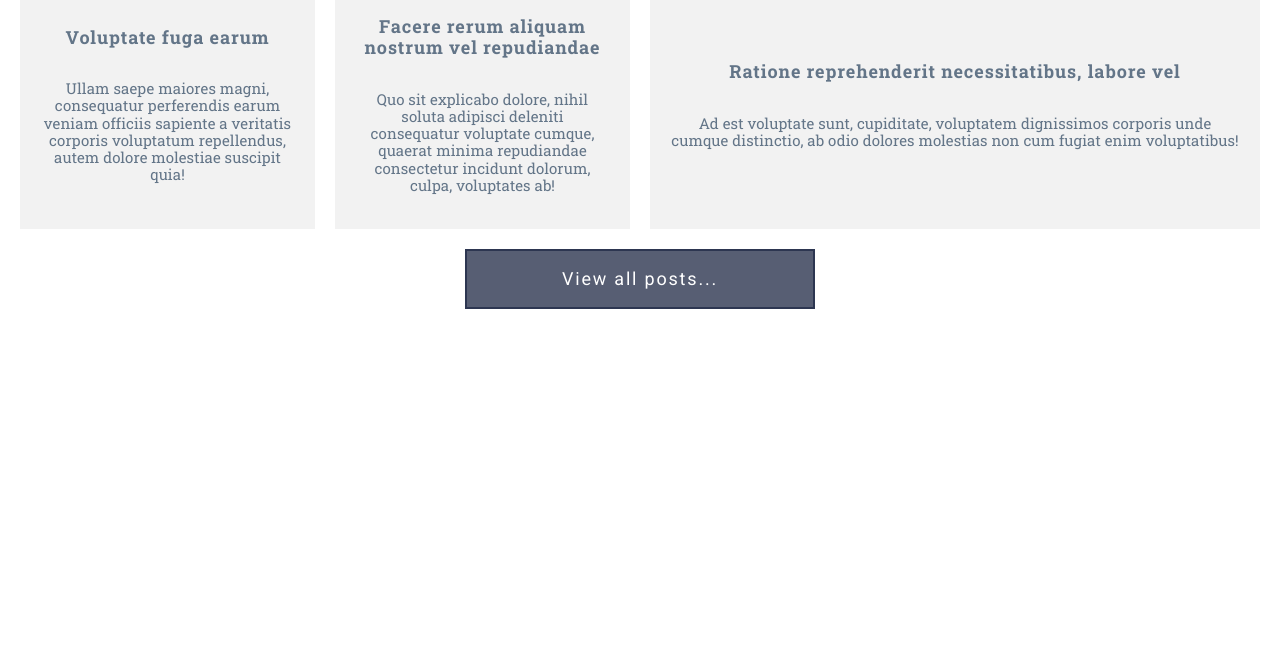
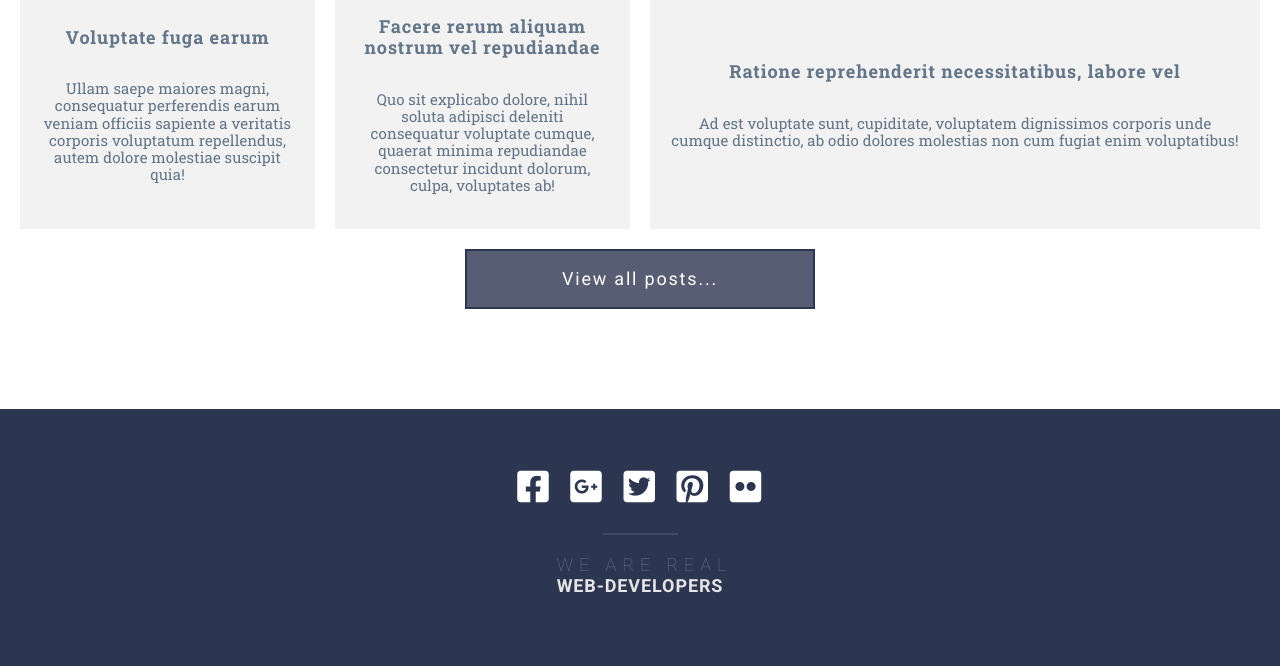
Before and after one commit to Zarosinskaya84/git-project, a website: page index.html in a window 1280 px wide. Shown: the part 3640-4306 px from the top of the page. Before the commit the page ends 4049 px from the top, so only its background shows below. Drawn offline with Linux system fonts and the light colour scheme.

Commit message:
футер

```diff
--- a/assets/scss/components/footer/_footer.scss
+++ b/assets/scss/components/footer/_footer.scss
@@ -0,0 +1,75 @@
+@use '../../presets' as *;
+@use '../../mixins' as *;
+
+.footer {
+  padding: ($gap * 2.5) $gap ($gap * 3.5);
+
+  text-align: center;
+
+  background-color: $color-primary;
+
+  &__container {
+    @extend %container;
+  }
+
+  &__media {
+    position: relative;
+
+    display: grid;
+    justify-content: center;
+
+    margin-bottom: $gap-x2;
+
+    grid-template-columns: repeat(auto-fit, minmax(50px, max-content));
+
+    &::after {
+      position: absolute;
+      bottom: -$gap;
+      left: calc(50% - 75px / 2);
+
+      width: 75px;
+      height: 2px;
+
+      content: "";
+
+      background-color: rgba($color-light, 0.1);
+    }
+
+    a {
+      display: block;
+
+      padding: $gap-sm;
+
+      transition: color 0.5s;
+
+      &:hover,
+      &:focus {
+        color: $color-accent;
+      }
+    }
+
+    .fab {
+      font-size: 36px;
+    }
+  }
+
+  &__text {
+    span {
+      &:nth-of-type(1) {
+        margin-right: -0.5em;
+
+        letter-spacing: 0.33em;
+
+        font-weight: 100;
+      }
+
+      &:nth-of-type(2) {
+        letter-spacing: 0.05em;
+
+        color: $color-gray-light;
+
+        font-weight: 700;
+      }
+    }
+  }
+}
--- a/assets/scss/components/sections/_section-about.scss
+++ b/assets/scss/components/sections/_section-about.scss
@@ -5,6 +5,7 @@
   letter-spacing: 0.055em;
 
   background-color: $color-gray-light;
+
 
   @extend %section;
 
@@ -19,14 +20,17 @@
     @include lg-md {
       gap: $gap-x2;
       grid-template-columns: 1fr 271px;
+
     }
     @include md-sm {
       gap: $gap;
       grid-template-columns: 1fr 236px;
+
     }
     @include sm {
       gap: $gap;
       grid-template-columns: 1fr;
+      justify-items: center;
 
 
     }
@@ -64,6 +68,7 @@
           }
           @include md-sm {
             right: $gap-sm;
+
           }
           @include sm {
             display: none;
@@ -89,6 +94,7 @@
       max-width: 100%;
       max-height: 480px;
 
+
     }
   }
 }
--- a/index.html
+++ b/index.html
@@ -277,10 +277,20 @@
       </div>
     </section>
   </main>
-
-  </main>
-
-
+  <footer class="footer">
+    <div class="footer__container">
+      <div class="footer__media">
+        <a href="#"><i class="fab fa-facebook-square"></i></a>
+        <a href="#"><i class="fab fa-google-plus-square"></i></a>
+        <a href="#"><i class="fab fa-twitter-square"></i></a>
+        <a href="#"><i class="fab fa-pinterest-square"></i></a>
+        <a href="#"><i class="fab fa-flickr"></i></a>
+      </div>
+      <div class="footer__text">
+        <span>WE ARE REAL</span><br><span>WEB-DEVELOPERS</span>
+      </div>
+    </div>
+  </footer>
 
 
   <!-- Подключаем библиотеку jquery, необходимую для работы нашего основного скрипта -->
```
Also changed, not shown: assets/css/style.css.
